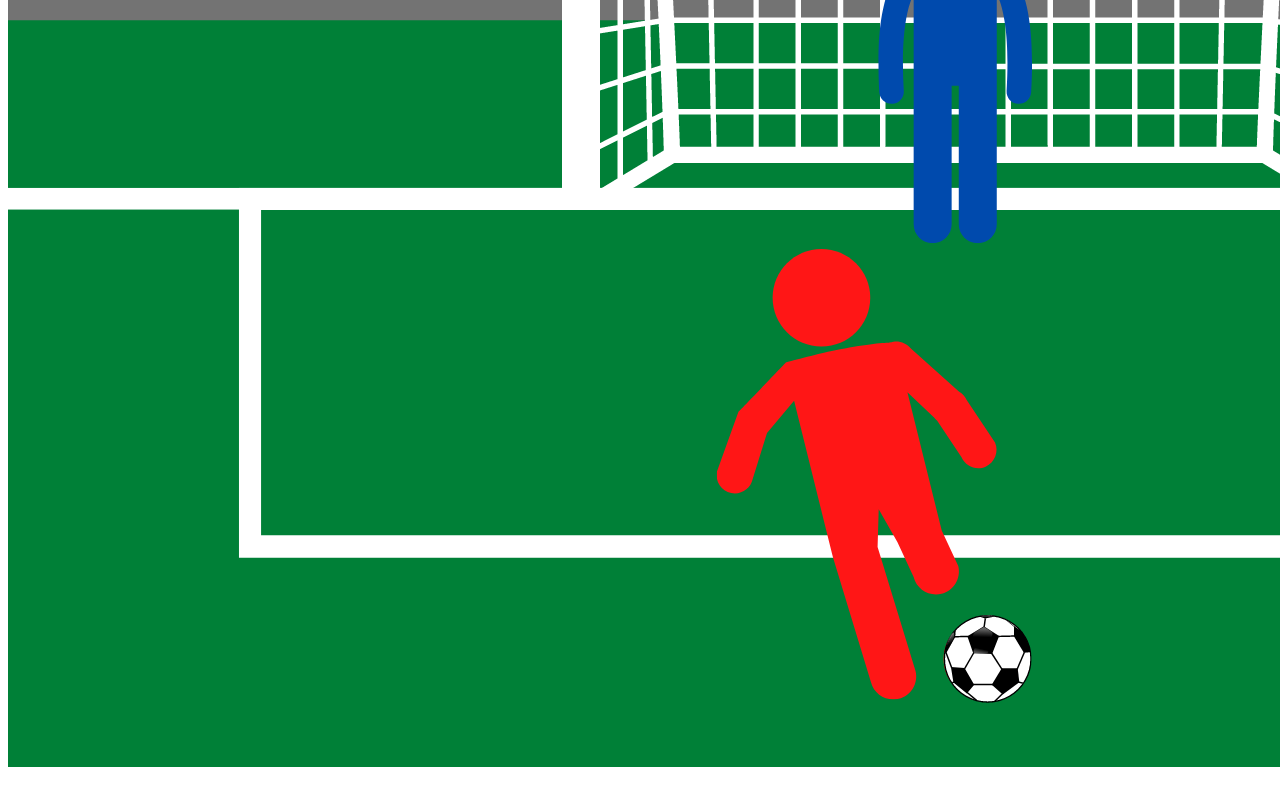
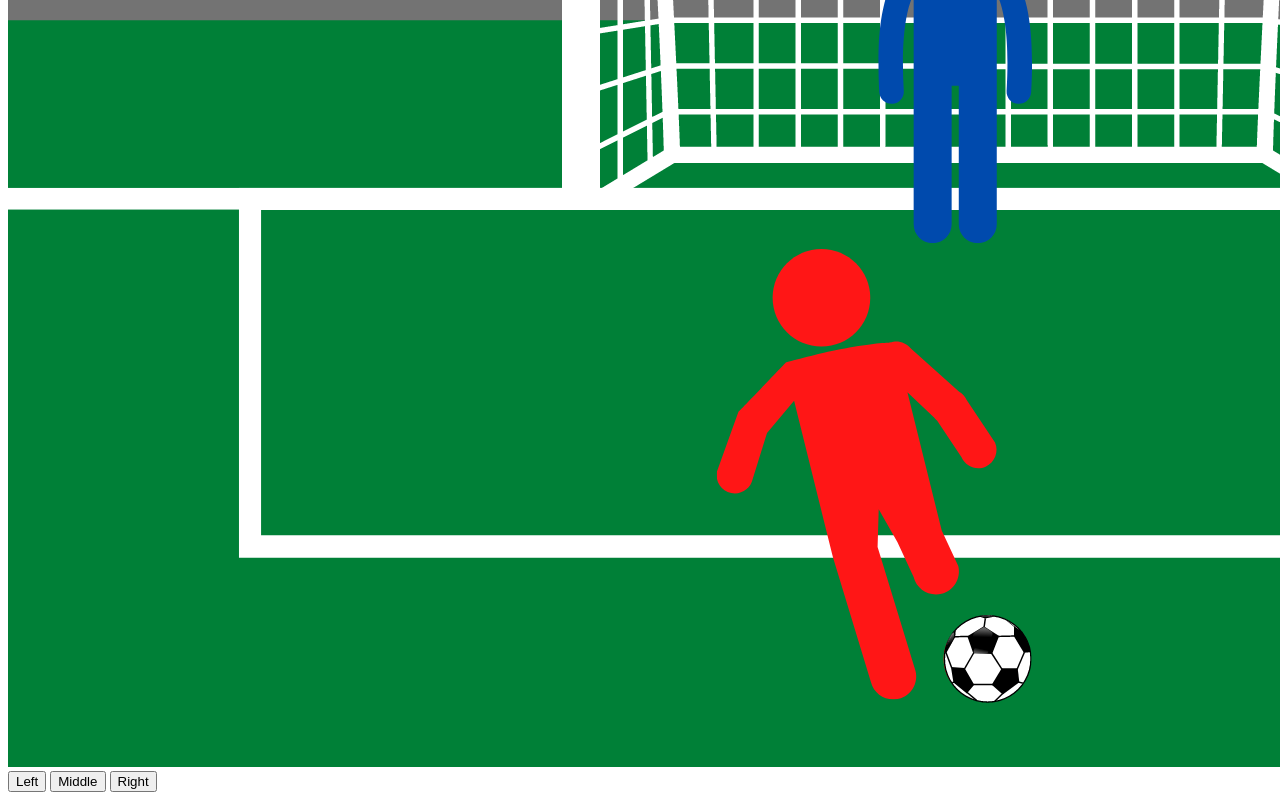
Before and after one commit to adamgilroy22/stick-kick, a plain HTML site: page index.html in a window 1280 px wide. Shown: the part 461-1261 px from the top of the page. Before the commit the page ends 1240 px from the top, so only its background shows below. Drawn offline with Linux system fonts and the light colour scheme.

Commit message:
Add game control buttons

```diff
--- a/index.html
+++ b/index.html
@@ -45,7 +45,17 @@
 
         <!-- Game Controls -->
         <div class="controls">
+            <button class="control-button">
+                Left
+            </button>
 
+            <button class="control-button">
+                Middle
+            </button>
+
+            <button class="control-button">
+                Right
+            </button>
         </div>
 
         <!-- Game Prompts -->
```
